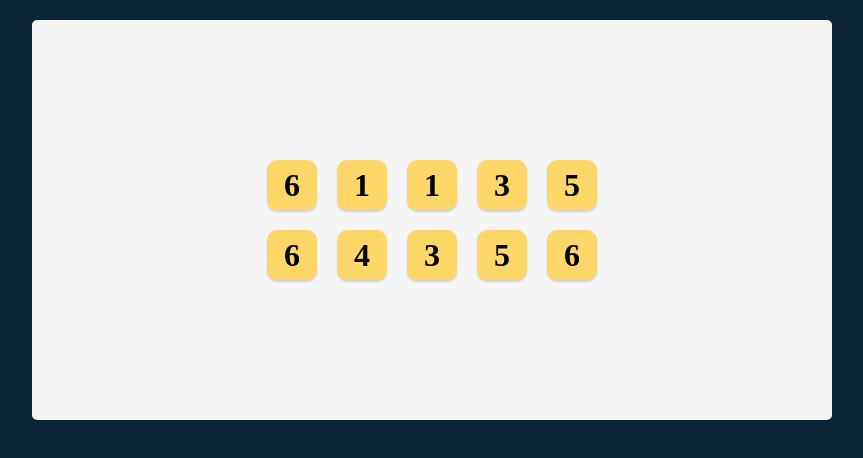
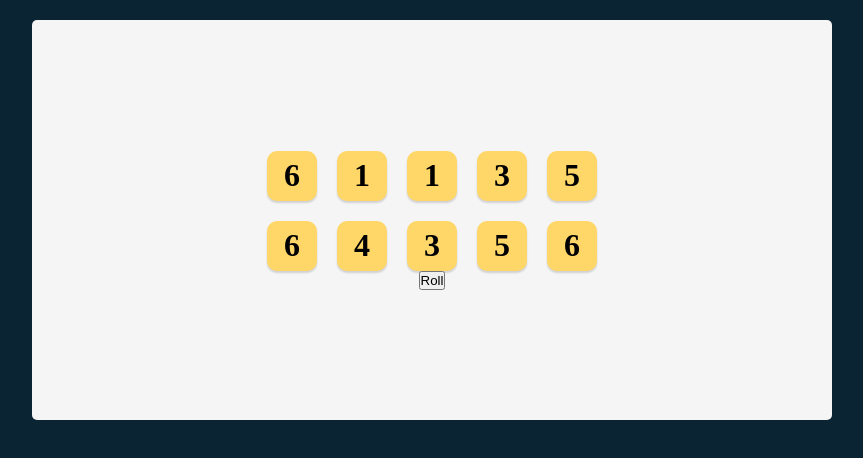
Before and after one commit to Katiasun/Tenzies-Game, a React (Create React App) app: page / in a window 1280 px wide. Shown: the top 458 px of the page, without its empty margins (208-1071 px from the left). Built offline with nearby package versions, Linux system fonts and the light colour scheme.

Commit message:
create button and function for it rollBtn

```diff
--- a/src/App.js
+++ b/src/App.js
@@ -12,9 +12,16 @@ export default function App() {
 
   const [dice, setDice] = useState(allNewDice());
   const diceElements = dice.map((die) => <Die value={die} />);
+
+  function rollBtn() {
+    setDice(allNewDice());
+  }
   return (
     <main>
       <div className="dice-container">{diceElements}</div>
+      <button className="roll-dice" onClick={rollBtn}>
+        Roll
+      </button>
     </main>
   );
 }
```
